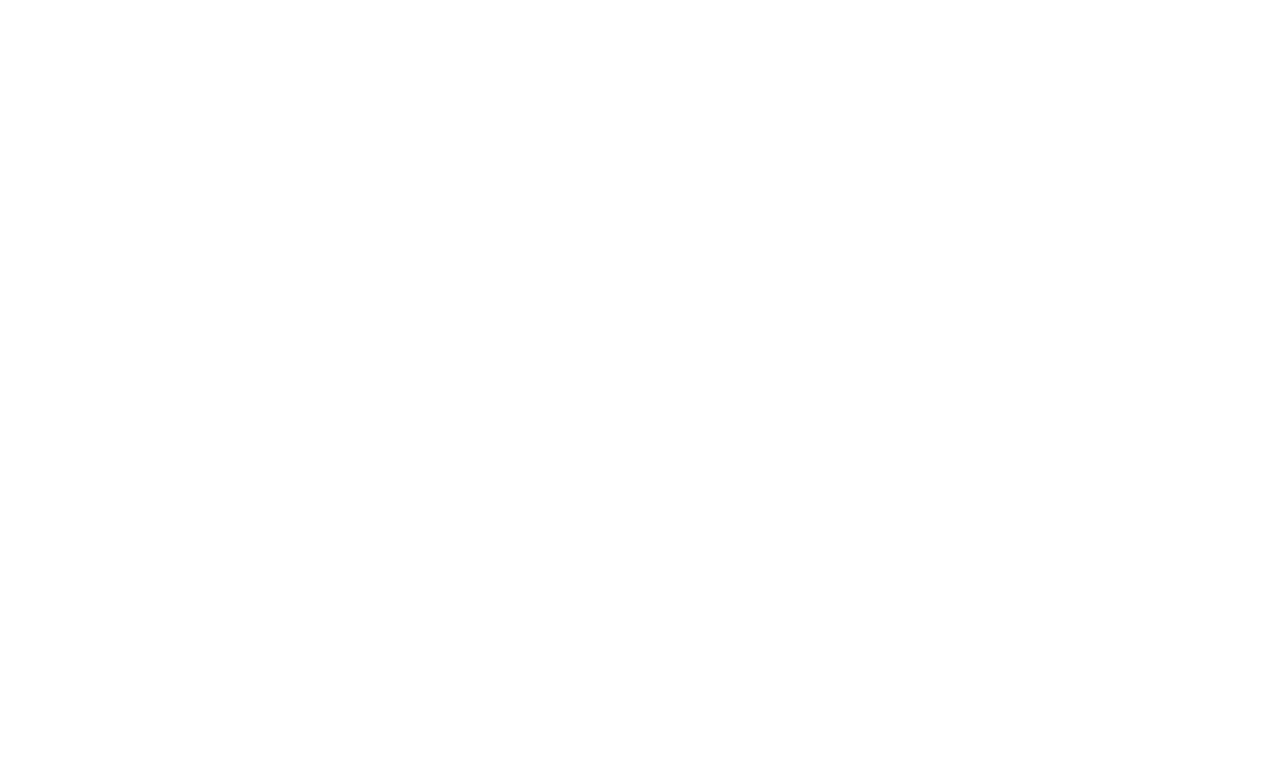
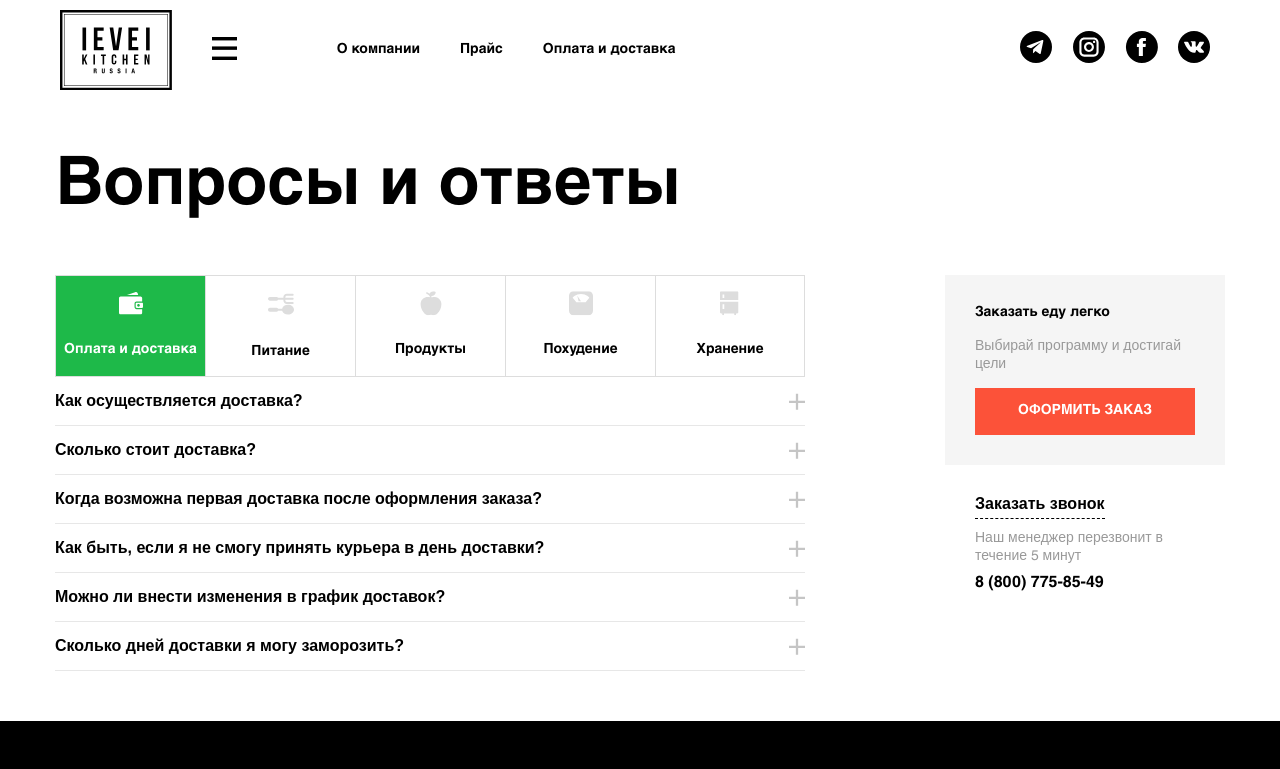
Before and after one commit to alexkokshar/level, a React (Create React App) app: page /faq in a window 1280 px wide. Before the commit this address had no page. Shown: the top 769 px of the page. Built offline with nearby package versions, Linux system fonts and the light colour scheme.

Commit message:
Create FAQ page

```diff
--- /dev/null
+++ b/src/components/pages/Faq/Faq.jsx
@@ -0,0 +1,17 @@
+import React from 'react';
+
+import Container from '../../UI/Container/Container';
+import Faqs from '../../sections/Faq/Faq';
+import './Faq.scss';
+
+function Faq() {
+  return (
+    <div className="faq">
+      <Container>
+        <Faqs />
+      </Container>
+    </div>
+  );
+}
+
+export default Faq;
--- a/src/components/sections/Faq/Faq.scss
+++ b/src/components/sections/Faq/Faq.scss
@@ -1,4 +1,5 @@
 .faq {
+  margin: 50px 0;
   &__title {
   }
   &__content {
--- a/src/index.js
+++ b/src/index.js
@@ -8,6 +8,7 @@ import Home from './components/pages/Home/Home';
 import About from './components/pages/About/About';
 import Price from './components/pages/Price/Price';
 import Delivery from './components/pages/Delivery/Delivery';
+import Faq from './components/pages/Faq/Faq';
 
 const root = ReactDOM.createRoot(document.getElementById('root'));
 root.render(
@@ -18,6 +19,7 @@ root.render(
         <Route path="/about" element={<About />} />
         <Route path="/price" element={<Price />} />
         <Route path="/payment-and-delivery" element={<Delivery />} />
+        <Route path="/faq" element={<Faq />} />
       </Route>
     </Routes>
   </BrowserRouter>
```
Also changed, not shown: src/components/pages/Faq/Faq.scss (added).
